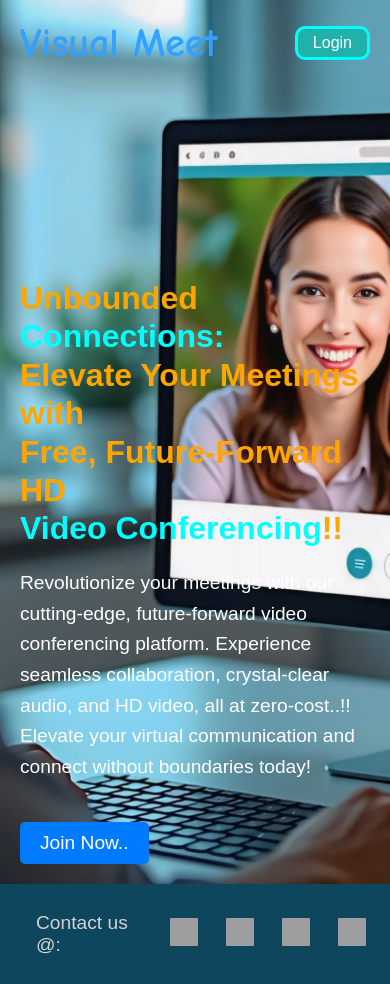
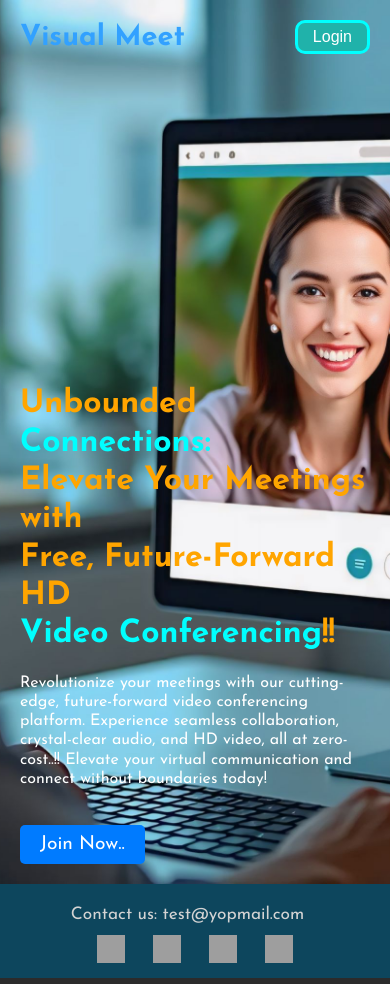
Before and after one commit to tanyaaa05/Landing-page-SI, a plain HTML site: page index.html in a window 390 px wide. Drawn offline with Linux system fonts and the light colour scheme; grey boxes are pictures that could not be loaded.

Commit message:
Added Media Query for better responsiveness.

```diff
--- a/index.html
+++ b/index.html
@@ -1,59 +1,73 @@
 <!DOCTYPE html>
 <html lang="en">
-
   <head>
-    <meta charset="UTF-8">
-    <meta name="viewport" content="width=device-width, initial-scale=1.0">
+    <meta charset="UTF-8" />
+    <meta name="viewport" content="width=device-width, initial-scale=1.0" />
     <title>Visual Meet</title>
-    <link rel="stylesheet" href="styles.css">
+    <link rel="stylesheet" href="styles.css" />
+    <link rel="preconnect" href="https://fonts.googleapis.com" />
+    <link rel="preconnect" href="https://fonts.gstatic.com" crossorigin />
+    <link
+      href="https://fonts.googleapis.com/css2?family=Josefin+Sans:ital,wght@0,100..700;1,100..700&display=swap"
+      rel="stylesheet"
+    />
   </head>
 
   <body>
-
     <header>
-
       <div class="header-content">
         <h1>Visual Meet</h1>
         <button class="login-button">login</button>
       </div>
 
       <div class="main-content">
-            <h2>Unbounded <span class="highlight">Connections:<br></span>
-                Elevate Your Meetings with<br>
-                Free, Future-Forward HD<br>
+        <h2>
+          Unbounded <span class="highlight">Connections:<br /></span> Elevate
+          Your Meetings with<br />
+          Free, Future-Forward HD<br />
           <span class="highlight">Video Conferencing</span>!!
         </h2>
 
-            <p>Revolutionize your meetings with our cutting-edge, future-forward video conferencing platform.
-                Experience seamless collaboration, crystal-clear audio, and HD video, all
-                at zero-cost..!! Elevate your virtual communication and connect without boundaries today!
+        <p>
+          Revolutionize your meetings with our cutting-edge, future-forward
+          video conferencing platform. Experience seamless collaboration,
+          crystal-clear audio, and HD video, all at zero-cost..!! Elevate your
+          virtual communication and connect without boundaries today!
         </p>
 
         <a href="#" class="join-now">Join Now..</a>
-
       </div>
-
     </header>
 
     <!--  Footer  -->
     <footer>
-        <p>Contact us @:</p>
+      <p>Contact us: test@yopmail.com</p>
       <div class="social-icons">
         <a href="#">
-                <img src="https://img.icons8.com/ios-filled/50/ffffff/google-logo.png" alt="Google">
+          <img
+            src="https://img.icons8.com/ios-filled/50/ffffff/google-logo.png"
+            alt="Google"
+          />
         </a>
         <a href="#">
-                <img src="https://img.icons8.com/ios-filled/50/ffffff/facebook-new.png" alt="Facebook">
+          <img
+            src="https://img.icons8.com/ios-filled/50/ffffff/facebook-new.png"
+            alt="Facebook"
+          />
         </a>
         <a href="#">
-                <img src="https://img.icons8.com/ios-filled/50/ffffff/instagram-new.png" alt="Instagram">
+          <img
+            src="https://img.icons8.com/ios-filled/50/ffffff/instagram-new.png"
+            alt="Instagram"
+          />
         </a>
         <a href="#">
-                <img src="https://img.icons8.com/ios-filled/50/ffffff/twitter-squared.png" alt="Twitter">
+          <img
+            src="https://img.icons8.com/ios-filled/50/ffffff/twitter-squared.png"
+            alt="Twitter"
+          />
         </a>
       </div>
     </footer>
-
   </body>
-
 </html>
--- a/styles.css
+++ b/styles.css
@@ -1,6 +1,6 @@
 body {
   margin: 0;
-  font-family: "Arial", sans-serif;
+  font-family: "Josefin Sans", sans-serif;
   background-color: #2b2b2b;
 }
 
@@ -23,7 +23,7 @@ header {
 }
 
 h1 {
-  font-family: "Comic Sans MS", cursive;
+  font-family: "Josefin Sans", cursive;
   font-size: 2.5em;
   margin: 0;
   color: #32a1ff;
@@ -100,6 +100,7 @@ footer {
   color: #d3d3d3; /* Light gray text */
   display: flex;
   align-items: center;
+  justify-content: center;
   font-size: larger;
   font-weight: normal;
   max-width: 100%;
@@ -127,3 +128,27 @@ footer p {
   width: 28px;
   height: 28px;
 }
+
+@media only screen and (max-width: 600px) {
+  .main-content p {
+    font-size: 1em;
+    line-height: 1.2;
+    /* color: #333; */
+    color: #fff;
+  }
+  footer {
+    padding: 10px;
+    flex-direction: column;
+  }
+  footer p {
+    /* margin: 12px; */
+    padding-right: 15px;
+    font-size: 0.9em;
+  }
+  h1 {
+    font-family: "Josefin Sans", cursive;
+    font-size: 1.8em;
+    margin: 0;
+    color: #32a1ff;
+  }
+}
```
Lines whose indentation alone changed are shown as unchanged.
